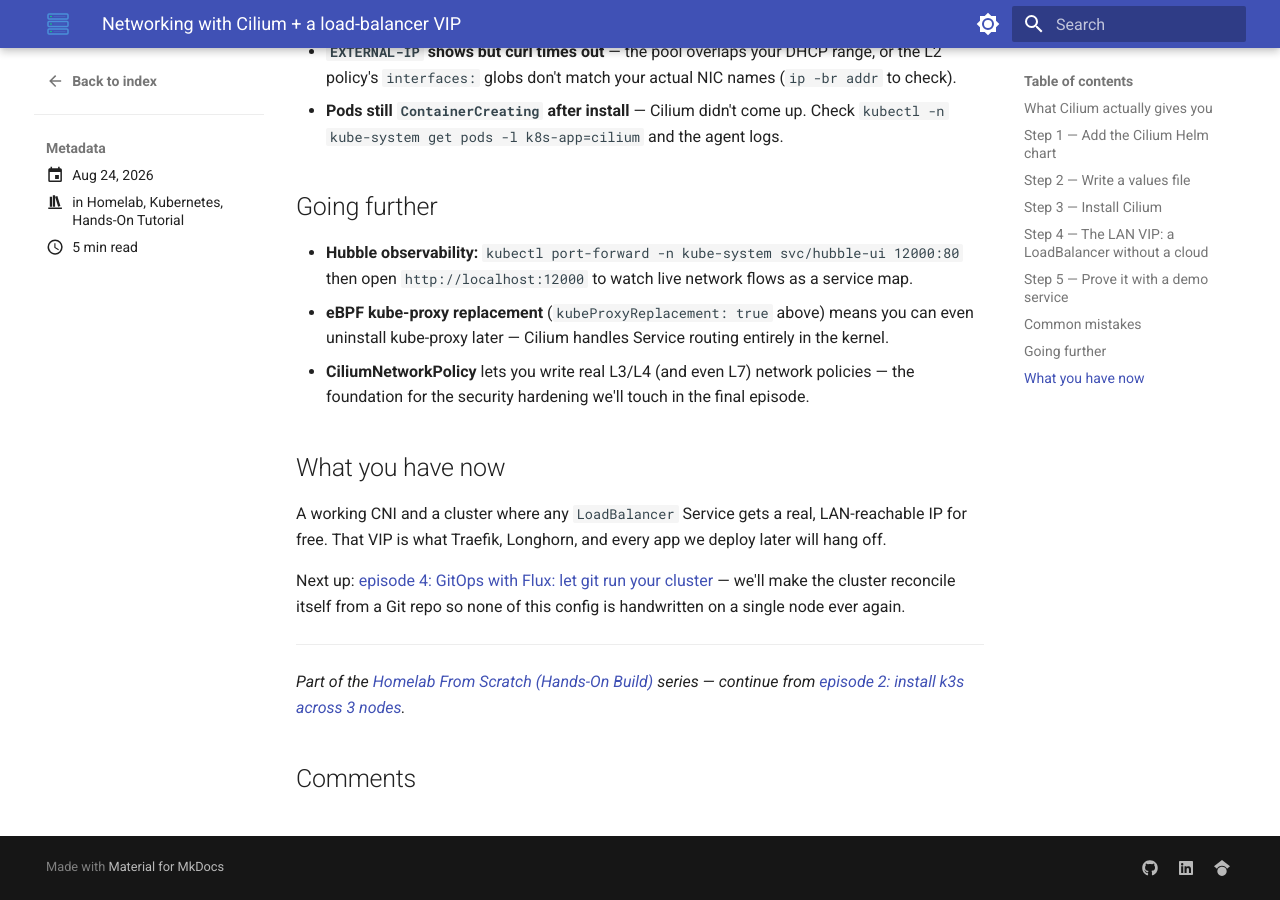
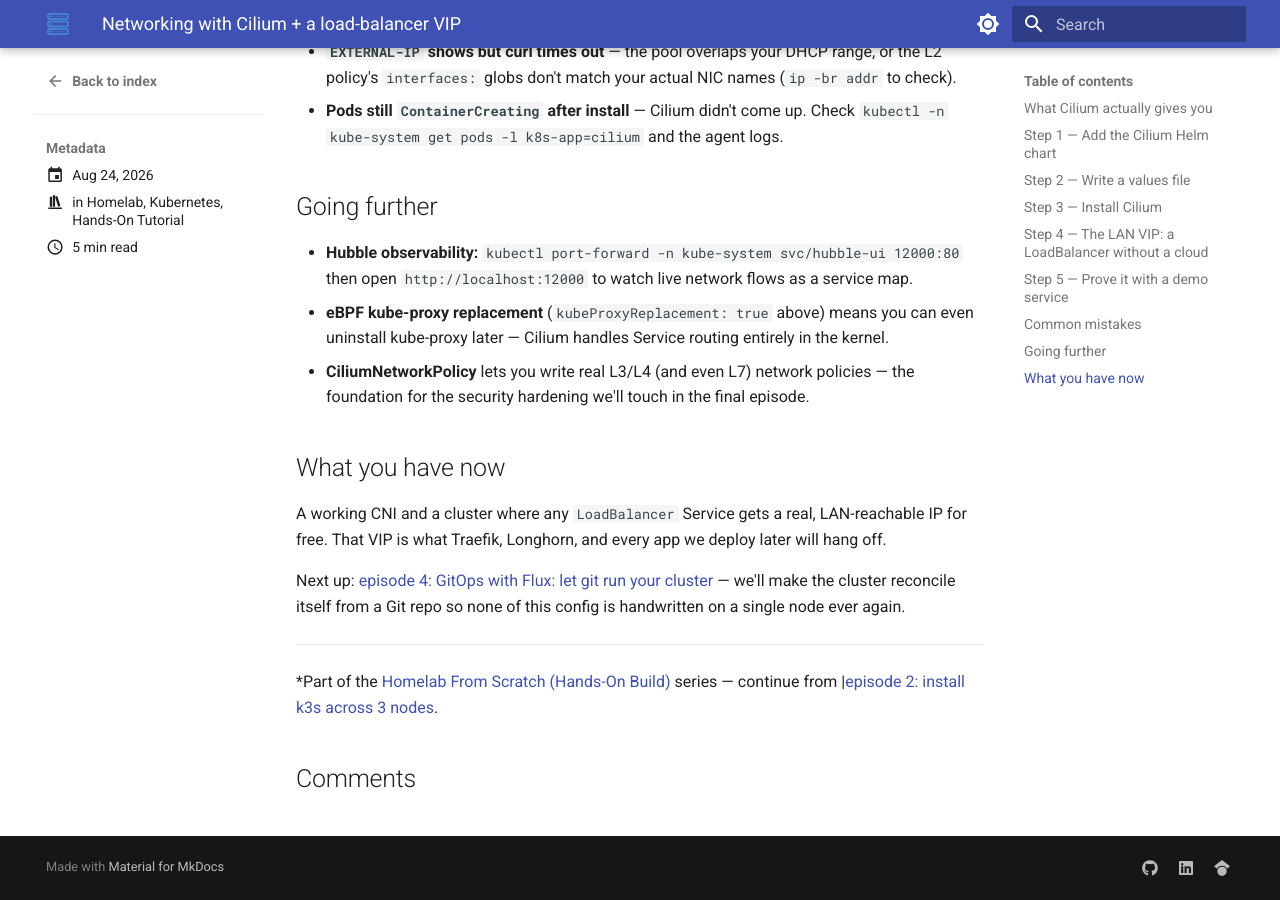
Before and after one commit to shubhamwagh/blog, an MkDocs documentation site: the page built from docs/posts/hands-on-ep3-cilium-networking.md, in a window 1280 px wide and 900 px high, scrolled down 4233 px. Built offline with MkDocs 1.6.1 and Material for MkDocs 9.7.7, drawn with Linux system fonts in a browser that asks for light colours; comment, search, counter and statistics services are not loaded.

Commit message:
Fix .* regex artifact in ep3 series footer

```diff
--- a/docs/posts/hands-on-ep3-cilium-networking.md
+++ b/docs/posts/hands-on-ep3-cilium-networking.md
@@ -239,4 +239,4 @@ again.
 ---
 
 *Part of the [Homelab From Scratch (Hands-On Build)](/) series — continue from
-[episode 2: install k3s across 3 nodes](/install-k3s-across-3-nodes/).*
+|[episode 2: install k3s across 3 nodes](/install-k3s-across-3-nodes/).
```
